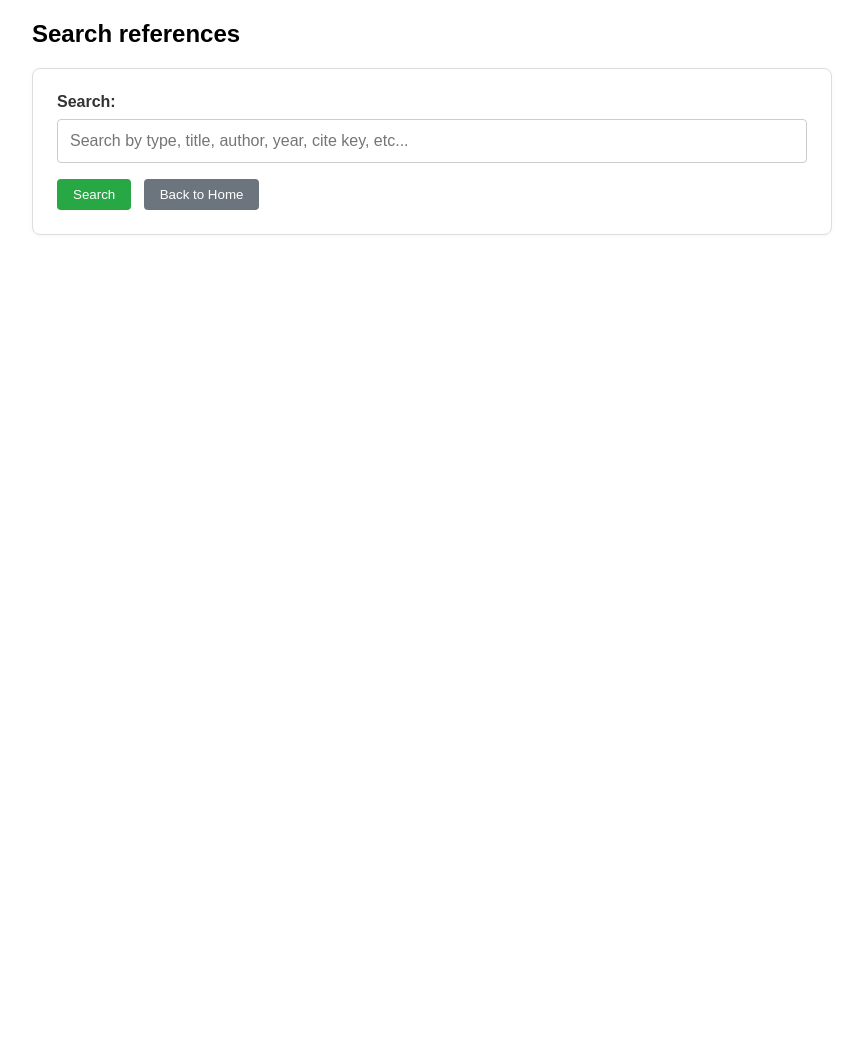
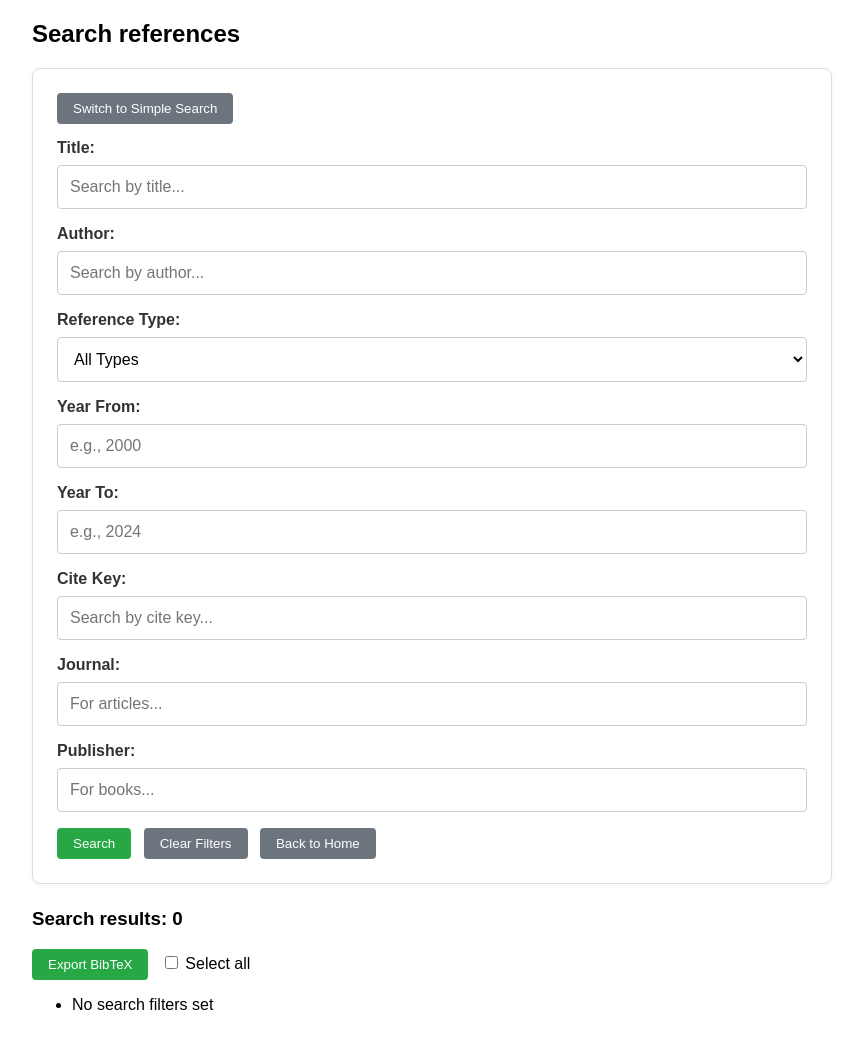
Before and after one commit to macabre-cs/ohtu-miniprojekti, a Flask app: page /search_references?advanced=true in a window 1280 px wide. Shown: the whole page, without its empty margins (208-1071 px from the left). Before the commit the page ends 235 px from the top, so only its background shows below. Run offline with Flask 3, Linux system fonts and the light colour scheme; some libraries are stand-ins or nearby versions.

Commit message:
added advanced search functionality

```diff
--- a/src/app.py
+++ b/src/app.py
@@ -8,6 +8,7 @@ from repositories.reference_repository import (
     delete_reference,
     edit_reference,
     search_references_by_query,
+    search_references_advanced,
 )
 from config import app, test_env
 from util import validate_reference, validate_cite_key
@@ -137,15 +138,48 @@ def edit_reference_route(ref_id):
 
 @app.route("/search_references")
 def search_references_route():
-    query = request.args.get("query")
-    if query:
-        results = search_references_by_query(query)
+    # Check if advanced search mode is enabled
+    advanced_mode = request.args.get("advanced") == "true"
 
+    if advanced_mode:
+        filters = {
+            'title': request.args.get('title', '').strip(),
+            'author': request.args.get('author', '').strip(),
+            'year_from': request.args.get('year_from', '').strip(),
+            'year_to': request.args.get('year_to', '').strip(),
+            'reference_type': request.args.get('reference_type', 'all'),
+            'cite_key': request.args.get('cite_key', '').strip(),
+            'journal': request.args.get('journal', '').strip(),
+            'publisher': request.args.get('publisher', '').strip(),
+        }
+
+        # Check if any filter is actually set
+        has_filters = any(value for key, value in filters.items()
+                          if value and key != 'reference_type' or
+                          (key == 'reference_type' and value != 'all'))
+
+        if has_filters:
+            results = search_references_advanced(filters)
+        else:
+            flash("No search filters set")
+            results = []
+
+        return render_template("search_references.html",
+                               advanced_mode=True,
+                               filters=filters,
+                               results=results)
     else:
-        query = ""
-        results = []
+        # Simple search mode
+        query = request.args.get("query", "").strip()
+        if query:
+            results = search_references_by_query(query)
+        else:
+            results = []
 
-    return render_template("search_references.html", query=query, results=results)
+        return render_template("search_references.html",
+                               query=query,
+                               results=results,
+                               advanced_mode=False)
 
 
 @app.route("/export_bibtex", methods=["POST"])
--- a/src/static/main.css
+++ b/src/static/main.css
@@ -128,7 +128,18 @@ body {
   font-size: 1rem;
 }
 
-.search-field input:focus {
+.search-field select {
+  width: 100%;
+  padding: 0.75rem;
+  border: 1px solid var(--border-light);
+  border-radius: 4px;
+  box-sizing: border-box;
+  font-size: 1rem;
+  background-color: #ffffff;
+}
+
+.search-field input:focus,
+.search-field select:focus {
   border-color: var(--focus-color);
   outline: none;
   box-shadow: 0 0 5px rgba(0, 123, 255, 0.5);
--- a/src/templates/search_references.html
+++ b/src/templates/search_references.html
@@ -4,6 +4,80 @@
 <h2>Search references</h2>
 
 <div class="search-container">
+  <!-- Toggle between simple and advanced search -->
+  <div style="margin-bottom: 15px;">
+    {% if advanced_mode %}
+    <button class="btn-neutral" type="button" onclick="window.location.href='/search_references'">
+      Switch to Simple Search
+    </button>
+    {% else %}
+    <button class="btn-neutral" type="button" onclick="window.location.href='/search_references?advanced=true'">
+      Switch to Advanced Search
+    </button>
+    {% endif %}
+  </div>
+
+  {% if advanced_mode %}
+  <!-- Advanced Search Form -->
+  <form action="/search_references" method="get">
+    <input type="hidden" name="advanced" value="true">
+
+    <div class="search-field">
+      <label for="title">Title:</label>
+      <input type="text" name="title" id="title" value="{{ filters.title or '' }}" placeholder="Search by title..." />
+    </div>
+
+    <div class="search-field">
+      <label for="author">Author:</label>
+      <input type="text" name="author" id="author" value="{{ filters.author or '' }}" placeholder="Search by author..." />
+    </div>
+
+    <div class="search-field">
+      <label for="reference_type">Reference Type:</label>
+      <select name="reference_type" id="reference_type">
+        <option value="all" {% if filters.reference_type == 'all' %}selected{% endif %}>All Types</option>
+        <option value="article" {% if filters.reference_type == 'article' %}selected{% endif %}>Article</option>
+        <option value="book" {% if filters.reference_type == 'book' %}selected{% endif %}>Book</option>
+        <option value="inproceedings" {% if filters.reference_type == 'inproceedings' %}selected{% endif %}>Inproceedings</option>
+        <option value="misc" {% if filters.reference_type == 'misc' %}selected{% endif %}>Misc</option>
+      </select>
+    </div>
+
+    <div class="search-field">
+      <label for="year_from">Year From:</label>
+      <input type="number" name="year_from" id="year_from" value="{{ filters.year_from or '' }}" placeholder="e.g., 2000" />
+    </div>
+
+    <div class="search-field">
+      <label for="year_to">Year To:</label>
+      <input type="number" name="year_to" id="year_to" value="{{ filters.year_to or '' }}" placeholder="e.g., 2024" />
+    </div>
+
+    <div class="search-field">
+      <label for="cite_key">Cite Key:</label>
+      <input type="text" name="cite_key" id="cite_key" value="{{ filters.cite_key or '' }}" placeholder="Search by cite key..." />
+    </div>
+
+    <div class="search-field">
+      <label for="journal">Journal:</label>
+      <input type="text" name="journal" id="journal" value="{{ filters.journal or '' }}" placeholder="For articles..." />
+    </div>
+
+    <div class="search-field">
+      <label for="publisher">Publisher:</label>
+      <input type="text" name="publisher" id="publisher" value="{{ filters.publisher or '' }}" placeholder="For books..." />
+    </div>
+
+    <button class="btn-create" type="submit">Search</button>
+    <button class="btn-neutral" type="button" onclick="window.location.href='/search_references?advanced=true'">
+      Clear Filters
+    </button>
+    <button class="btn-neutral" type="button" onclick="window.location.href='/'">
+      Back to Home
+    </button>
+  </form>
+  {% else %}
+  <!-- Simple Search Form -->
   <form action="/search_references" method="get">
 
     <div class="search-field">
@@ -16,9 +90,10 @@
       Back to Home
     </button>
   </form>
+  {% endif %}
 </div>
 
-{% if query %}
+{% if results is defined and (query or advanced_mode) %}
 <h3>Search results: {{ results|length }}</h3>
 
 <div>
```
Also changed, not shown: src/repositories/reference_repository.py (+49 -0 lines).
